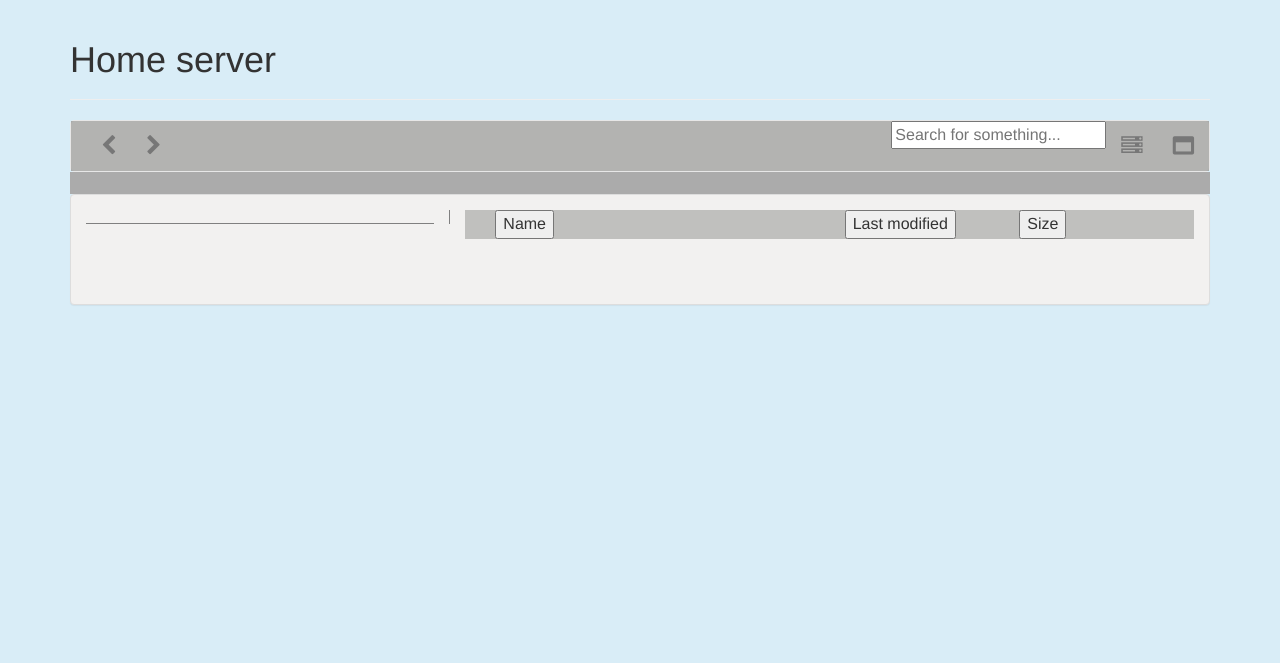
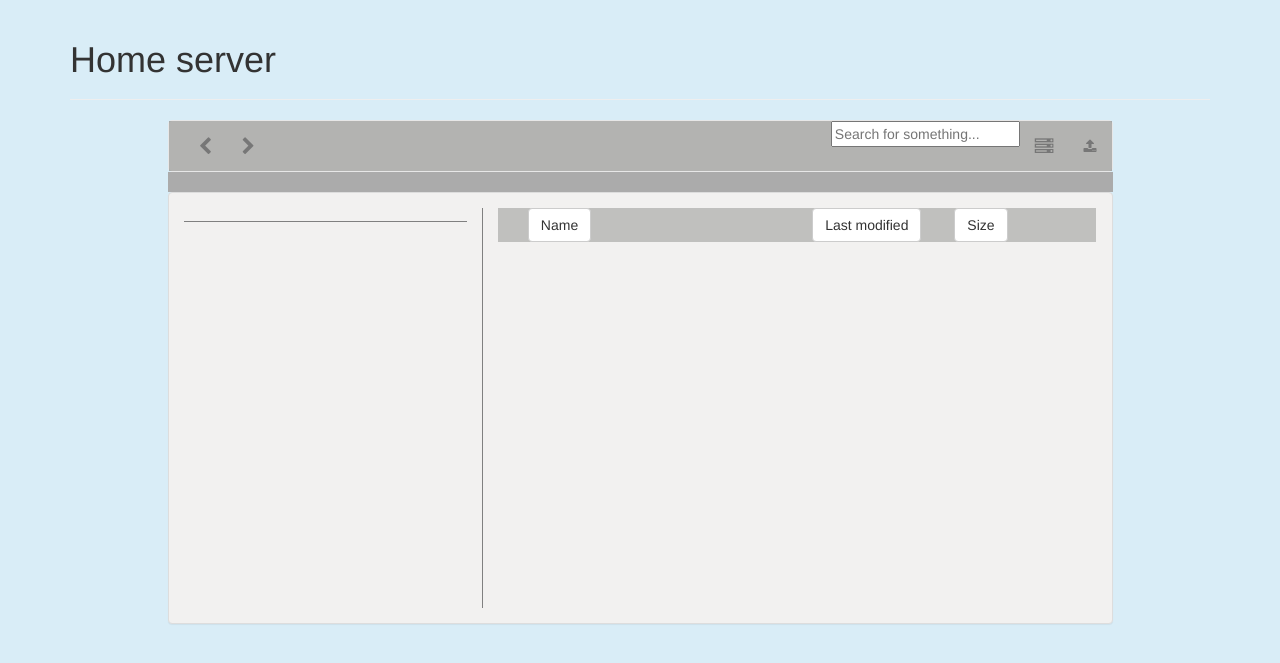
Before and after one commit to peterprincz/osHandler, a Flask app: template static/templates/index2.html in a window 1280 px wide. Shown: the top 663 px of the page. Run offline with Flask 2, Linux system fonts and the light colour scheme; the template is opened without the code that fills it, so the values that code supplies are empty; parts of the project's set-up code (start-up, migrations or seed data) failed here and were passed over; some libraries are stand-ins or nearby versions.

Commit message:
angular functioanility ready

```diff
--- a/static/css/index.css
+++ b/static/css/index.css
@@ -1,13 +1,21 @@
 body{
     background-color:#d9edf7;
-    font-size: 16px;
+    font-size: 14px;
 }
 
+#files{
+    overflow-y: scroll;
+    height:400px;
+}
+
+#folders{
+    overflow-y: scroll;
+    height:400px;
+}
 
 #panel{
     background-color:#f2f1f0;
 }
-
 
 #navbar{
     background-color:rgba(71, 70, 64, 0.39);
@@ -38,12 +46,10 @@ body{
     background-color: #dacfb5;
 }
 
-
 .folder{
     color:red;
     cursor:pointer;
     display: inline;
-
 }
 
 .fileHeader{
@@ -53,6 +59,10 @@ body{
 .fileDiv{
     overflow: hidden;
     cursor:pointer;
+}
+
+.fileDiv:hover{
+    background-color: #dacfb5;
 }
 
 .fileDivSelected{
--- a/static/templates/index2.html
+++ b/static/templates/index2.html
@@ -20,7 +20,7 @@
     </div>
     <div ng-controller="fileCtrl" id ="file_ctrl" style="padding: 0">
         <div class="row">
-            <div class=" col-md-12">
+            <div class=" col-md-10  col-md-offset-1">
                 <nav class="navbar navbar-default pb-filemng-navbar">
                     <div id="navbar" class="container-fluid">
                         <div class="navbar-header">
@@ -32,7 +32,7 @@
                                 </div>
                             </li>
                             <li><a id="compresser" href="compress_folder/{{formattedLocation}}"><span class="fa fa-lg fa-server"></span></a></li>
-                            <li><a href="#"><span class="fa fa-lg fa-window-maximize"  data-toggle="modal" data-target="#uploadModal"></span></a></li>
+                            <li><a href="#"><span class="fa fa-upload"  data-toggle="modal" data-target="#uploadModal"></span></a></li>
                         </ul>
                         <div id="pb-filemng-navigation">
                             <ul class="nav navbar-nav">
@@ -54,7 +54,7 @@
                 <div id="panel" class="panel panel-default">
                     <div class="panel-body pb-filemng-panel-body">
                         <div class="row">
-                            <div class="col-md-4 pb-filemng-template-treeview">
+                            <div id="folders" class="col-md-4 pb-filemng-template-treeview">
                                 <div ng-repeat="folder in directoryList | filter:fileSearcher">
                                     <div class="folderDiv" ng-dblclick="moveIntoFolder(folder)">
                                         <p class="folder" data-type="folder">{{ folder }}</p>
@@ -64,21 +64,18 @@
                             <div id="files" class="col-md-8"  >
                                 <div class="col-md-12 fileHeader">
                                         <div class="col-md-6">
-                                            <button ng-click="sortBy('name')">Name</button>
-                                            <span class="sortorder" ng-show="propertyName === 'name'" ng-class="{reverse: reverse}"></span>
+                                            <button class="btn btn-default" ng-click="sortBy('name')">Name</button>
                                         </div>
                                         <div class="col-md-3">
-                                            <button ng-click="sortBy('modify_date')">Last modified</button>
-                                            <span class="sortorder" ng-show="propertyName === 'size'" ng-class="{reverse: reverse}"></span>
+                                            <button class="btn btn-default" ng-click="sortBy('modify_date')">Last modified</button>
                                         </div>
                                         <div class="col-md-3">
-                                            <button ng-click="sortBy('size')">Size</button>
-                                            <span class="sortorder" ng-show="propertyName === 'size'" ng-class="{reverse: reverse}"></span>
+                                            <button class="btn btn-default" ng-click="sortBy('size')">Size</button>
                                         </div>
                                 </div>
                                 <br>
                                 <div ng-repeat="file in fileList | filter:fileSearcher | orderBy:propertyName:reverse">
-                                <div class="col-md-12 {{file.class}}" ng-click="setAsFocusedElement(file)">
+                                <div class="col-md-12 fileDiv" ng-click="setAsFocusedElement(file)">
                                         <div class="col-md-6 fileDetailDiv">
                                             <p class="fileName" ng-dblclick="openDownloadModal(file)" data-target="#downloadModal">{{ file.name }}
                                             </p>
```
Also changed, not shown: 1 other file.
